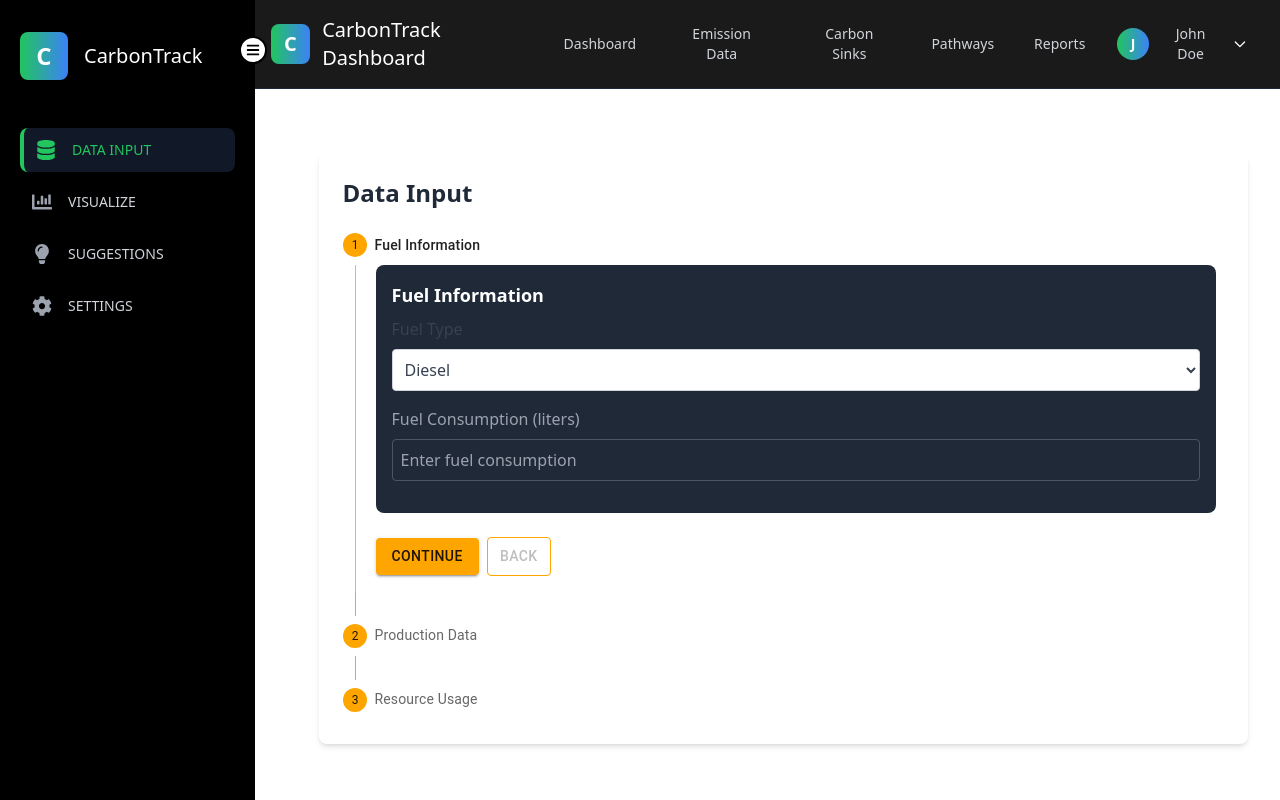
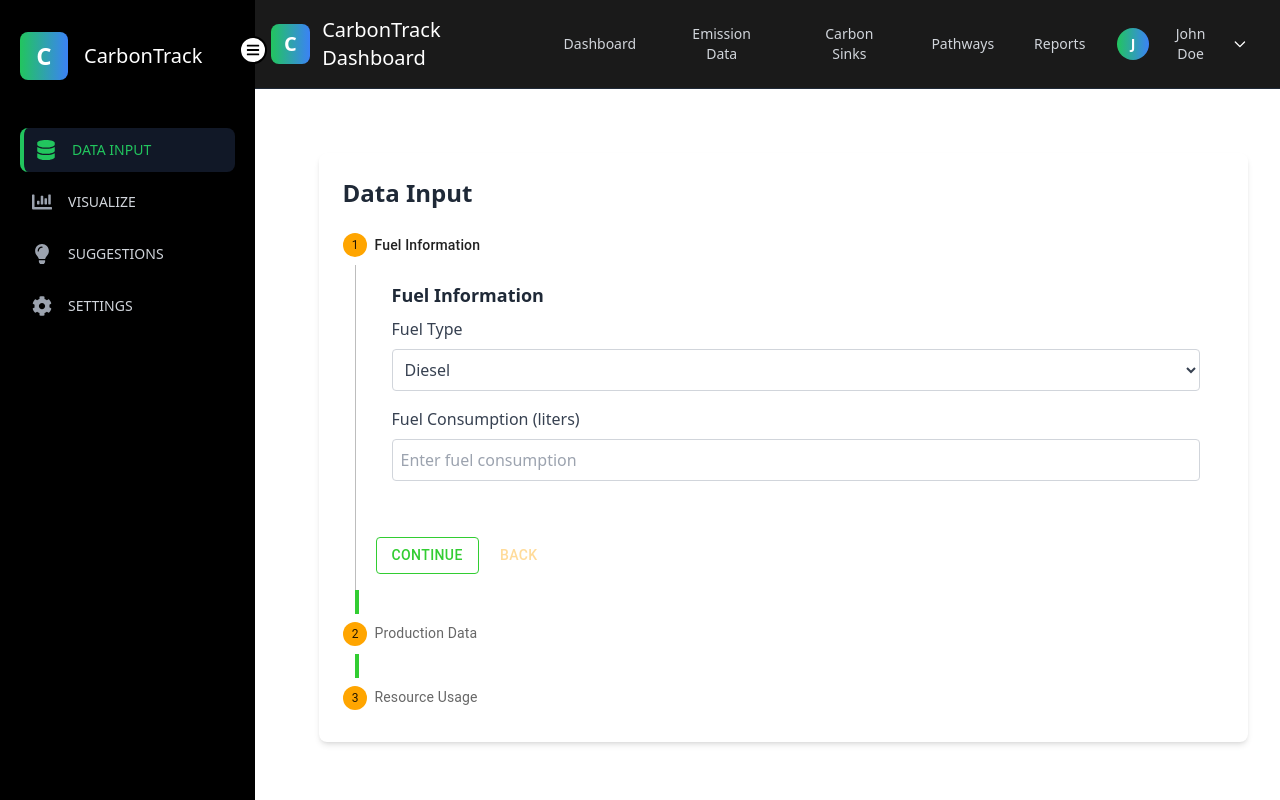
Before and after one commit to naveenrhindi/Frontend, a React (Vite) app: page /dataInput in a window 1280 px wide. Built offline with nearby package versions, Linux system fonts and the light colour scheme.

Commit message:
Fixed data input

```diff
--- a/src/components/DataInput/DataInput.jsx
+++ b/src/components/DataInput/DataInput.jsx
@@ -111,7 +111,21 @@ const DataInput = () => {
               '&.Mui-active': { color: '#FFA500' }, // Active step color
               '&.Mui-completed': { color: '#32CD32' }, // Completed step color
             },
-            '& .MuiStepConnector-line': { borderColor: '#FFA500' }, // Orange connector line
+            '& .MuiStepConnector-line': {
+              borderColor: '#32CD32',
+              borderWidth: '0 0 0 4px',
+            },
+            '& .MuiStepConnector-root.Mui-active .MuiStepConnector-line': {
+              borderColor: '#32CD32',
+              borderWidth: '0 0 0 4px',
+            },
+            '& .MuiStepConnector-root.Mui-completed .MuiStepConnector-line': {
+              borderColor: '#32CD32',
+              borderWidth: '0 0 0 4px',
+            },
+            '& .MuiStep-root:last-child .MuiStepConnector-root': {
+              display: 'none',
+            },
           }}
         >
           {steps.map((step, index) => (
@@ -122,29 +136,35 @@ const DataInput = () => {
                 <Box sx={{ mb: 2 }}>
                   <div>
                     <Button
-                      variant="contained"
+                      variant="outlined"
                       onClick={index === steps.length - 1 ? handleSubmit : handleNext}
                       sx={{
                         mt: 1,
                         mr: 1,
-                        bgcolor: '#FFA500', // Orange
+                        color: '#32CD32',
+                        borderColor: '#32CD32',
                         '&:hover': {
-                          bgcolor: '#FFD9B3', // Lighter orange
+                          bgcolor: '#32CD32',
+                          borderColor: '#32CD32',
+                          color: 'white',
                         },
                       }}
                     >
                       {index === steps.length - 1 ? 'Submit' : 'Continue'}
                     </Button>
                     <Button
+                      variant="text"
                       disabled={index === 0}
                       onClick={handleBack}
                       sx={{
                         mt: 1,
                         mr: 1,
-                        color: '#FFA500', // Orange text
-                        border: '1px solid #FFA500', // Orange border
+                        color: '#FFA500',
                         '&:hover': {
-                          bgcolor: 'rgba(255, 165, 0, 0.1)', // Light orange hover
+                          bgcolor: 'rgba(255, 165, 0, 0.04)',
+                        },
+                        '&.Mui-disabled': {
+                          color: 'rgba(255, 165, 0, 0.4)',
                         },
                       }}
                     >
@@ -170,13 +190,16 @@ const DataInput = () => {
               All steps completed - Data has been submitted!
             </Typography>
             <Button
+              variant="outlined"
               onClick={handleReset}
               sx={{
                 mt: 1,
                 mr: 1,
-                color: '#32CD32', // Green text
+                color: '#32CD32',
+                borderColor: '#32CD32',
                 '&:hover': {
-                  bgcolor: 'rgba(50, 205, 50, 0.1)', // Light green hover
+                  bgcolor: 'rgba(50, 205, 50, 0.04)',
+                  borderColor: '#32CD32',
                 },
               }}
             >
--- a/src/components/DataInput/FuelInformation.jsx
+++ b/src/components/DataInput/FuelInformation.jsx
@@ -2,19 +2,24 @@ import React from 'react';
 import SelectGroup from './SelectGroup';
 
 const FuelInformation = ({ fuelType, setFuelType, fuelConsumption, setFuelConsumption }) => (
-  <div className="bg-gray-800 p-4 rounded-lg">
-    <h3 className="text-lg font-semibold text-white mb-2">Fuel Information</h3>
+  <div className="bg-white dark:bg-gray-800 p-4 rounded-lg">
+    <h3 className="text-lg font-semibold text-gray-800 dark:text-white mb-2">Fuel Information</h3>
     <SelectGroup
       label="Fuel Type"
       options={['Diesel', 'Petrol', 'Natural Gas', 'Other']}
       onChange={setFuelType}
     />
     <div className="mb-4">
-      <label className="block text-gray-400 mb-2" htmlFor="fuelConsumption">Fuel Consumption (liters)</label>
+      <label className="block text-gray-700 dark:text-gray-300 mb-2" htmlFor="fuelConsumption">
+        Fuel Consumption (liters)
+      </label>
       <input
         type="number"
         id="fuelConsumption"
-        className="w-full p-2 border border-gray-600 rounded focus:outline-none focus:ring-2 focus:ring-blue-500 bg-gray-800 text-white"
+        className="w-full p-2 border border-gray-300 rounded
+        bg-white dark:bg-gray-800 text-gray-700 dark:text-gray-300
+        focus:outline-none focus:ring-1 focus:ring-[#FFA500]
+        focus:border-[#FFA500] hover:border-[#FFA500]"
         value={fuelConsumption}
         onChange={(e) => setFuelConsumption(e.target.value)}
         placeholder="Enter fuel consumption"
--- a/src/components/DataInput/ProductionData.jsx
+++ b/src/components/DataInput/ProductionData.jsx
@@ -1,14 +1,19 @@
 import React from 'react';
 
 const ProductionData = ({ coalProduction, setCoalProduction }) => (
-  <div className="bg-gray-800 p-4 rounded-lg">
-    <h3 className="text-lg font-semibold text-white mb-2">Production Data</h3>
+  <div className="bg-white dark:bg-gray-800 p-4 rounded-lg">
+    <h3 className="text-lg font-semibold text-gray-800 dark:text-white mb-2">Production Data</h3>
     <div className="mb-4">
-      <label className="block text-gray-400 mb-2" htmlFor="coalProduction">Coal Production (tons)</label>
+      <label className="block text-gray-700 dark:text-gray-300 mb-2" htmlFor="coalProduction">
+        Coal Production (tons)
+      </label>
       <input
         type="number"
         id="coalProduction"
-        className="w-full p-2 border border-gray-600 rounded focus:outline-none focus:ring-2 focus:ring-blue-500 bg-gray-800 text-white"
+        className="w-full p-2 border border-gray-300 rounded
+        bg-white dark:bg-gray-800 text-gray-700 dark:text-gray-300
+        focus:outline-none focus:ring-1 focus:ring-[#FFA500]
+        focus:border-[#FFA500] hover:border-[#FFA500]"
         value={coalProduction}
         onChange={(e) => setCoalProduction(e.target.value)}
         placeholder="Enter coal production"
--- a/src/components/DataInput/ResourceUsage.jsx
+++ b/src/components/DataInput/ResourceUsage.jsx
@@ -1,36 +1,51 @@
 import React from 'react';
 
 const ResourceUsage = ({ electricityUsage, setElectricityUsage, waterUsage, setWaterUsage, emissionLevel, setEmissionLevel }) => (
-  <div className="bg-gray-800 p-4 rounded-lg">
-    <h3 className="text-lg font-semibold text-white mb-2">Resource Usage</h3>
+  <div className="bg-white dark:bg-gray-800 p-4 rounded-lg">
+    <h3 className="text-lg font-semibold text-gray-800 dark:text-white mb-2">Resource Usage</h3>
     <div className="mb-4">
-      <label className="block text-gray-400 mb-2" htmlFor="electricityUsage">Electricity Usage (kWh)</label>
+      <label className="block text-gray-700 dark:text-gray-300 mb-2" htmlFor="electricityUsage">
+        Electricity Usage (kWh)
+      </label>
       <input
         type="number"
         id="electricityUsage"
-        className="w-full p-2 border border-gray-600 rounded focus:outline-none focus:ring-2 focus:ring-blue-500 bg-gray-800 text-white"
+        className="w-full p-2 border border-gray-300 rounded
+        bg-white dark:bg-gray-800 text-gray-700 dark:text-gray-300
+        focus:outline-none focus:ring-1 focus:ring-[#FFA500]
+        focus:border-[#FFA500] hover:border-[#FFA500]"
         value={electricityUsage}
         onChange={(e) => setElectricityUsage(e.target.value)}
         placeholder="Enter electricity usage"
       />
     </div>
     <div className="mb-4">
-      <label className="block text-gray-400 mb-2" htmlFor="waterUsage">Water Usage (cubic meters)</label>
+      <label className="block text-gray-700 dark:text-gray-300 mb-2" htmlFor="waterUsage">
+        Water Usage (cubic meters)
+      </label>
       <input
         type="number"
         id="waterUsage"
-        className="w-full p-2 border border-gray-600 rounded focus:outline-none focus:ring-2 focus:ring-blue-500 bg-gray-800 text-white"
+        className="w-full p-2 border border-gray-300 rounded
+        bg-white dark:bg-gray-800 text-gray-700 dark:text-gray-300
+        focus:outline-none focus:ring-1 focus:ring-[#FFA500]
+        focus:border-[#FFA500] hover:border-[#FFA500]"
         value={waterUsage}
         onChange={(e) => setWaterUsage(e.target.value)}
         placeholder="Enter water usage"
       />
     </div>
     <div className="mb-4">
-      <label className="block text-gray-400 mb-2" htmlFor="emissionLevel">Emission Level (tons CO2)</label>
+      <label className="block text-gray-700 dark:text-gray-300 mb-2" htmlFor="emissionLevel">
+        Emission Level (tons CO2)
+      </label>
       <input
         type="number"
         id="emissionLevel"
-        className="w-full p-2 border border-gray-600 rounded focus:outline-none focus:ring-2 focus:ring-blue-500 bg-gray-800 text-white"
+        className="w-full p-2 border border-gray-300 rounded
+        bg-white dark:bg-gray-800 text-gray-700 dark:text-gray-300
+        focus:outline-none focus:ring-1 focus:ring-[#FFA500]
+        focus:border-[#FFA500] hover:border-[#FFA500]"
         value={emissionLevel}
         onChange={(e) => setEmissionLevel(e.target.value)}
         placeholder="Enter emission level"
--- a/src/components/DataInput/SelectGroup.jsx
+++ b/src/components/DataInput/SelectGroup.jsx
@@ -7,8 +7,8 @@ const SelectGroup = ({ label, options, onChange }) => {
       <select
         className="w-full p-2 border border-gray-300 rounded
         bg-white dark:bg-gray-800 text-gray-700 dark:text-gray-300
-        focus:outline-none focus:ring-2 focus:ring-[#FFA500]
-        focus:border-[#FFA500] hover:border-[#FFA500]" // Orange border on focus/hover
+        focus:outline-none focus:ring-1 focus:ring-[#FFA500]
+        focus:border-[#FFA500] hover:border-[#FFA500]"
         onChange={(e) => onChange(e.target.value)}
       >
         <option value="" disabled>Select {label.toLowerCase()}</option>
@@ -16,7 +16,7 @@ const SelectGroup = ({ label, options, onChange }) => {
           <option
             key={index}
             value={option}
-            className="hover:bg-[#FFA500]/10" // Light orange background on hover
+            className="hover:bg-[#FFA500]/10"
           >
             {option}
           </option>
```
